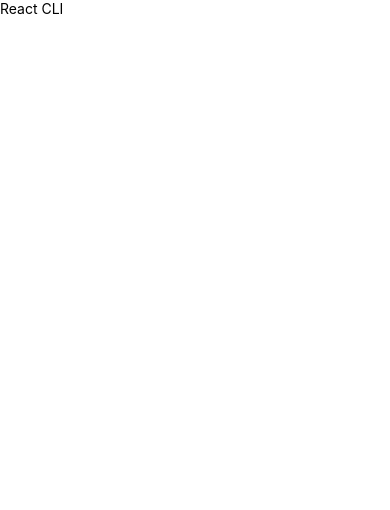
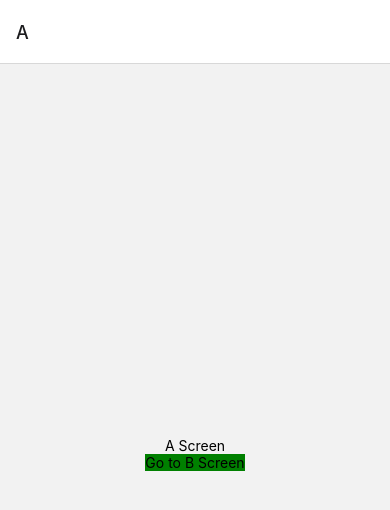
Before and after one commit to Sergey-lang/RN-CLI, a React Native app: screen / in a window 390 px wide. Shown: the top 510 px of the page. Built offline with nearby package versions, Linux system fonts and the light colour scheme.

Commit message:
Navigations

```diff
--- a/App.tsx
+++ b/App.tsx
@@ -1,11 +1,54 @@
 import React from 'react';
-import {Text, View} from 'react-native';
+import {Button, Pressable, Text, View} from 'react-native';
+import {NavigationContainer} from '@react-navigation/native';
+import {createNativeStackNavigator} from '@react-navigation/native-stack';
 
-const App = () => {
+const Stack = createNativeStackNavigator();
+
+function AScreen({navigation}) {
+  const onPressHandler = () => {
+    navigation.navigate('B');
+  };
   return (
-    <View>
-      <Text>React CLI</Text>
+    <View style={{flex: 1, alignItems: 'center', justifyContent: 'center'}}>
+      <Text>A Screen</Text>
+      <Pressable
+        onPress={onPressHandler}
+        style={({pressed}) => ({
+          backgroundColor: pressed ? '#ffffff' : 'green',
+        })}>
+        <Text>Go to B Screen</Text>
+      </Pressable>
     </View>
+  );
+}
+
+function BScreen({navigation}) {
+  const onPressHandler = () => {
+    navigation.navigate('A');
+  };
+  return (
+    <View style={{flex: 1, alignItems: 'center', justifyContent: 'center'}}>
+      <Text>B Screen</Text>
+      <Pressable
+        onPress={onPressHandler}
+        style={({pressed}) => ({
+          backgroundColor: pressed ? '#ffffff' : 'green',
+        })}>
+        <Text>Go to A Screen</Text>
+      </Pressable>
+    </View>
+  );
+}
+
+const App: React.FC = () => {
+  return (
+    <NavigationContainer>
+      <Stack.Navigator>
+        <Stack.Screen name="A" component={AScreen} />
+        <Stack.Screen name="B" component={BScreen} />
+      </Stack.Navigator>
+    </NavigationContainer>
   );
 };
 
--- a/package.json
+++ b/package.json
@@ -10,8 +10,12 @@
     "lint": "eslint . --ext .js,.jsx,.ts,.tsx"
   },
   "dependencies": {
+    "@react-navigation/native": "^6.0.11",
+    "@react-navigation/native-stack": "^6.7.0",
     "react": "18.0.0",
-    "react-native": "0.69.1"
+    "react-native": "0.69.1",
+    "react-native-safe-area-context": "^4.3.1",
+    "react-native-screens": "^3.14.1"
   },
   "devDependencies": {
     "@babel/core": "^7.12.9",
```
Also changed, not shown: .eslintrc.js, 2 other files (tests, documents, lock files or other folders).
